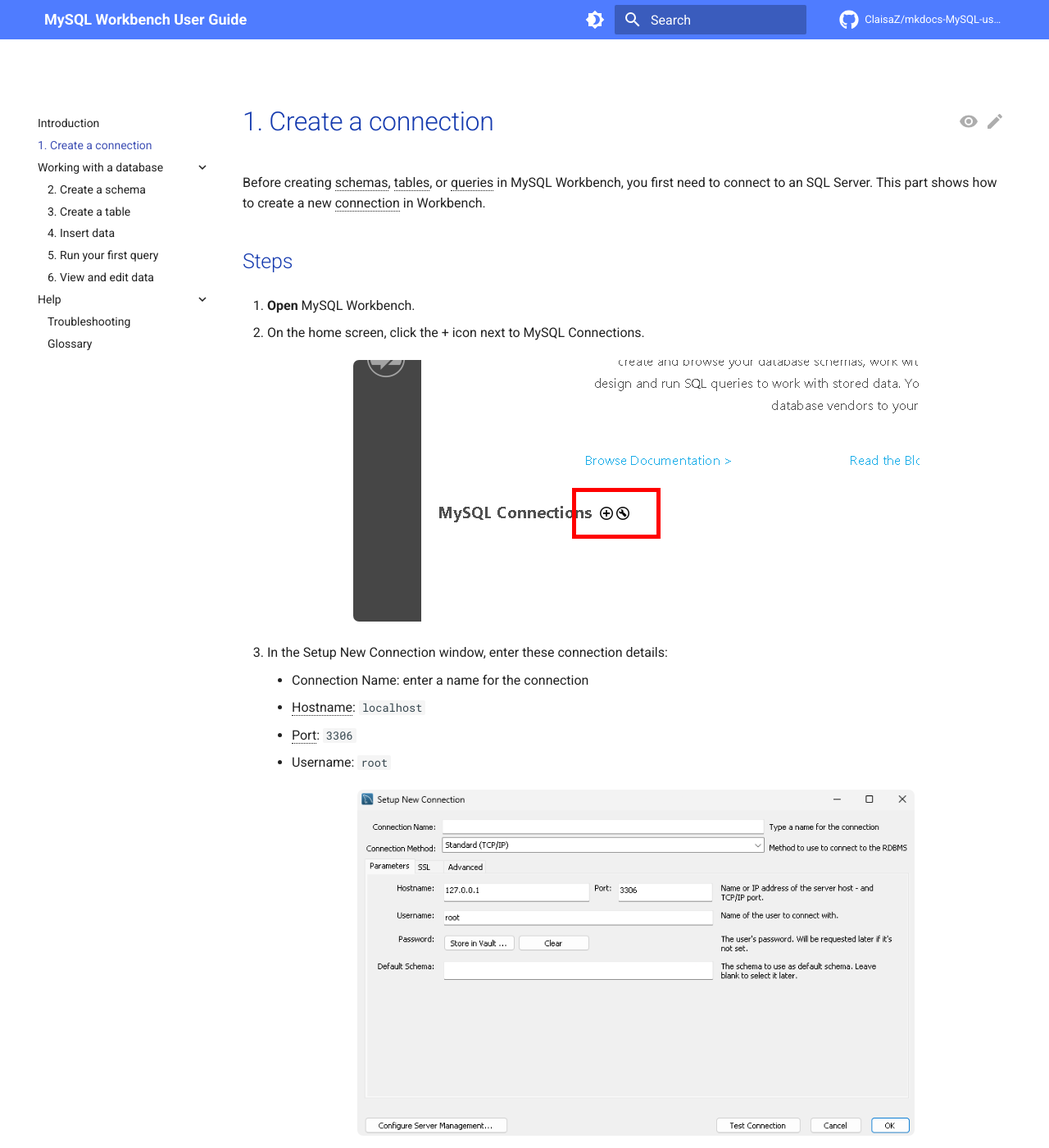
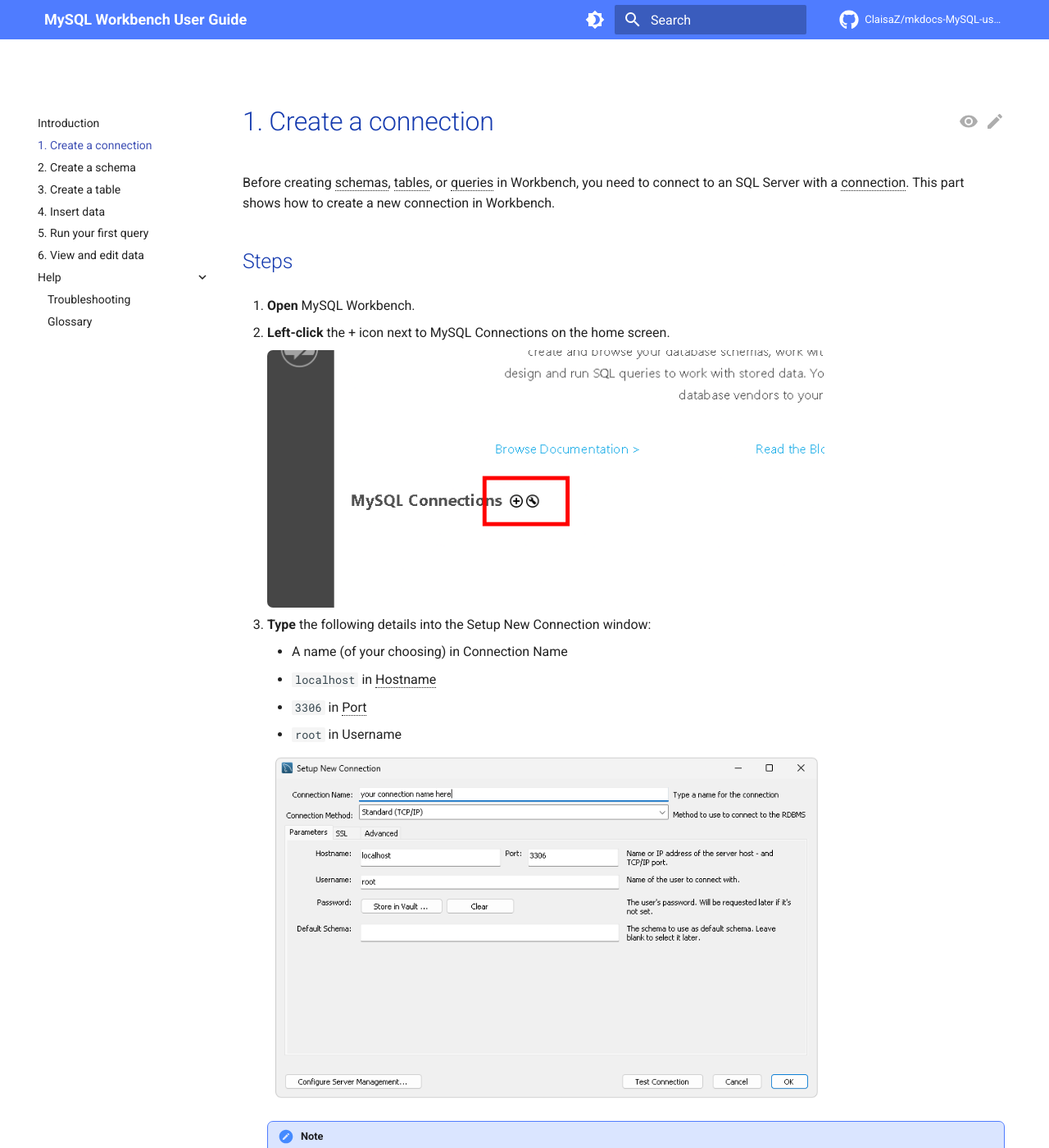
Before and after one commit to ClaisaZ/mkdocs-MySQL-user-guide, an MkDocs documentation site: the page built from docs/2-create-conn.md, in a window 1280 px wide and 1400 px high. Shown: the whole window at 82% size. Built offline with MkDocs 1.6.1 and Material for MkDocs 9.7.7, drawn with Linux system fonts in a browser that asks for light colours; comment, search, counter and statistics services are not loaded; some of the changed text lies outside the part shown.

Commit message:
image change stpe 3 in connections, and editing

```diff
--- a/docs/2-create-conn.md
+++ b/docs/2-create-conn.md
@@ -5,26 +5,29 @@
 
 # 1. Create a connection
 
-Before creating schemas, tables, or queries in MySQL Workbench, you first need to connect to an SQL Server. This part shows how to create a new connection in Workbench.
+Before creating schemas, tables, or queries in Workbench, you need to connect to an SQL Server with a connection. This part shows how to create a new connection in Workbench.
 
 ## Steps
 
 1. **Open** MySQL Workbench.
 
-2. On the home screen, click the + icon next to MySQL Connections.
+2. **Left-click** the + icon next to MySQL Connections on the home screen.
 
-    ![MySQL connection button](https://cdn.jsdelivr.net/gh/ClaisaZ/mkdocs-MySQL-user-guide@main/docs/assets/images/Creating_Connection_2-2.png "MySQL confirmation button")
+    ![Workbench add new connection button](https://cdn.jsdelivr.net/gh/ClaisaZ/mkdocs-MySQL-user-guide@main/docs/assets/images/Creating_Connection_2-2.png "Workbench add new connection button"){ .img-medium }
 
-3. In the Setup New Connection window, enter these connection details:
+3. **Type** the following details into the Setup New Connection window:
 
-    - Connection Name: enter a name for the connection
-    - Hostname: `localhost`
-    - Port: `3306`
-    - Username: `root`
+    - A name (of your choosing) in Connection Name
+    - `localhost` in Hostname
+    - `3306` in Port
+    - `root` in Username
 
-    ![Setup New Connection window with the required fields](https://cdn.jsdelivr.net/gh/ClaisaZ/mkdocs-MySQL-user-guide@main/docs/assets/images/Creating_Connection_combined.png){ .img-medium .center-it title="Setup New Connection window" }
+    ![A window displaying the fields needed to set up a new database connection. ](https://cdn.jsdelivr.net/gh/ClaisaZ/mkdocs-MySQL-user-guide@main/docs/assets/images/Creating_Connection_combined2.png){ .img-medium title="A window displaying the fields needed to set up a new database connection." }
 
-4. **Click** Test Connection to verify that the connection settings are correct. If prompted, enter your MySQL password.
+    !!! note "Note"
+        If `root` does not work for username, check the username you created when you installed MySQL Server. This is usually `root` unless you set a different username during setup.
+
+4. **Left-click** the Test Connection button to verify the connection is working. If prompted, enter your MySQL password.
 
     !!! success "Success"
         If the connection settings are correct, Workbench will display a successful connection message:
--- a/docs/js/glossary.json
+++ b/docs/js/glossary.json
@@ -1,7 +1,7 @@
 [
   {
     "term": "Connection",
-    "definition": "The saved settings MySQL Workbench uses to connect to a MySQL server.",
+    "definition": "A saved way the program knows how to reach and open your database.",
     "aliases": ["connection", "connections"]
   },
   {
--- a/docs/styles/theme-overrides.css
+++ b/docs/styles/theme-overrides.css
@@ -425,7 +425,7 @@
 
 .md-typeset img {
   display: block;
-  margin: 1rem auto 1.25rem auto;
+  /* margin: 1rem auto 1.25rem auto; */
   max-width: min(100%, 42rem);
   width: auto;
   height: auto;
@@ -450,19 +450,19 @@
 
 .md-typeset img.img-query-step {
   display: block;
-  margin: 1rem auto 1.25rem auto;
+  /* margin: 1rem auto 1.25rem auto; */
   width: min(100%, 48rem);
   height: auto;
 }
 
 .md-typeset img.img-query-step-first-three {
   display: block;
-  margin: 1rem auto 1.25rem auto;
+  /* margin: 1rem auto 1.25rem auto; */
   width: min(100%, 20rem);
   height: auto;
 }
 
 
 .md-typeset img.center-it {
-  margin: 1rem auto 1.25rem auto;
+  /* margin: 1rem auto 1.25rem auto; */
 }
--- a/mkdocs.yml
+++ b/mkdocs.yml
@@ -6,12 +6,11 @@
 nav:
   - Introduction: index.md
   - 1. Create a connection: 2-create-conn.md
-  - Working with a database:
-      - 2. Create a schema: 3-createschema.md
-      - 3. Create a table: 4-createtable.md
-      - 4. Insert data: 5-insertdata.md
-      - 5. Run your first query: 6-runquery.md
-      - 6. View and edit data: 7-view-edit-data.md
+  - 2. Create a schema: 3-createschema.md
+  - 3. Create a table: 4-createtable.md
+  - 4. Insert data: 5-insertdata.md
+  - 5. Run your first query: 6-runquery.md
+  - 6. View and edit data: 7-view-edit-data.md
   - Help:
       - Troubleshooting: troubleshooting.md
       - Glossary: zglossary.md
```
Also changed, not shown: docs/index.md (+6 -6 lines), docs/assets/images/Creating_Connection_combined2.png (added).
